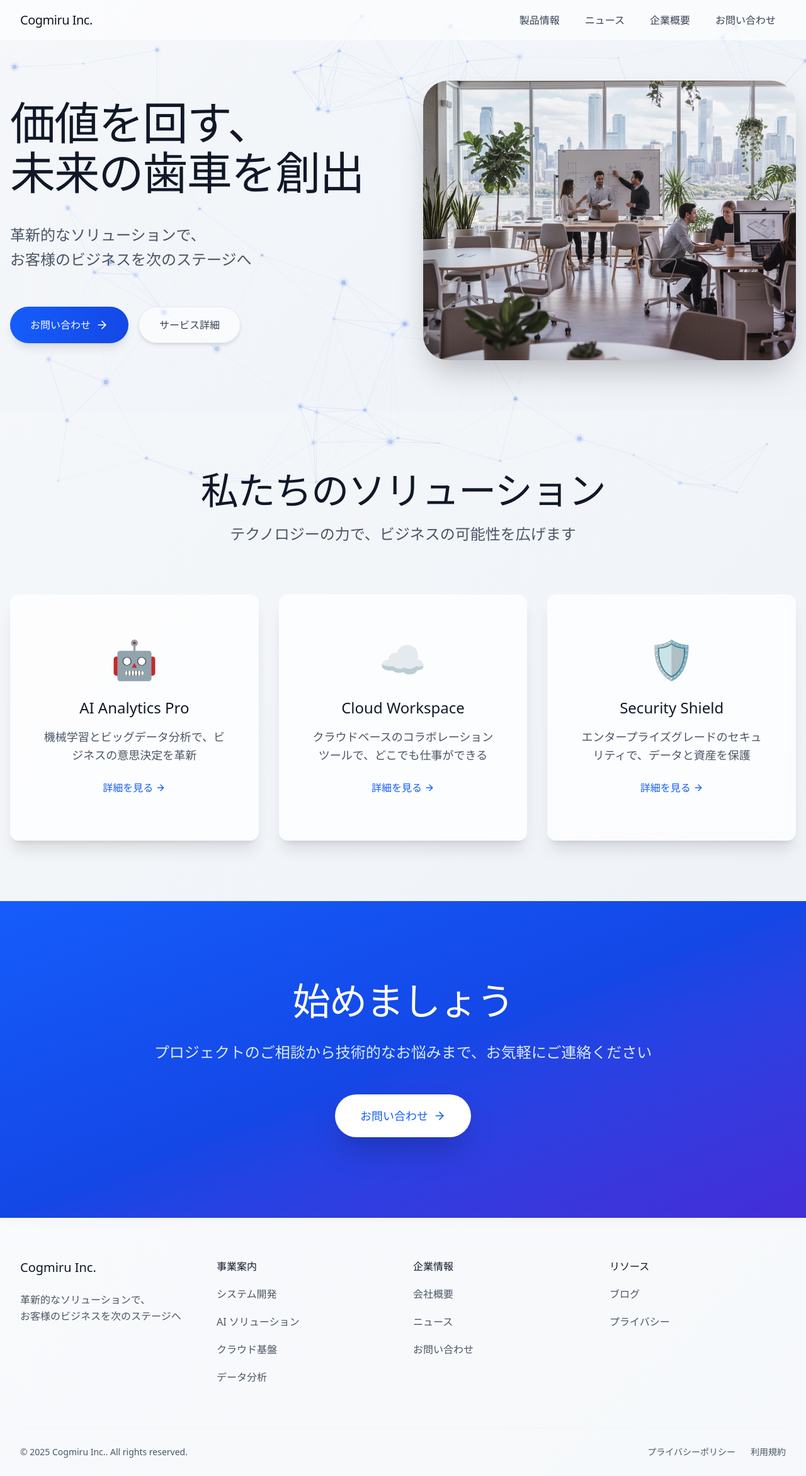
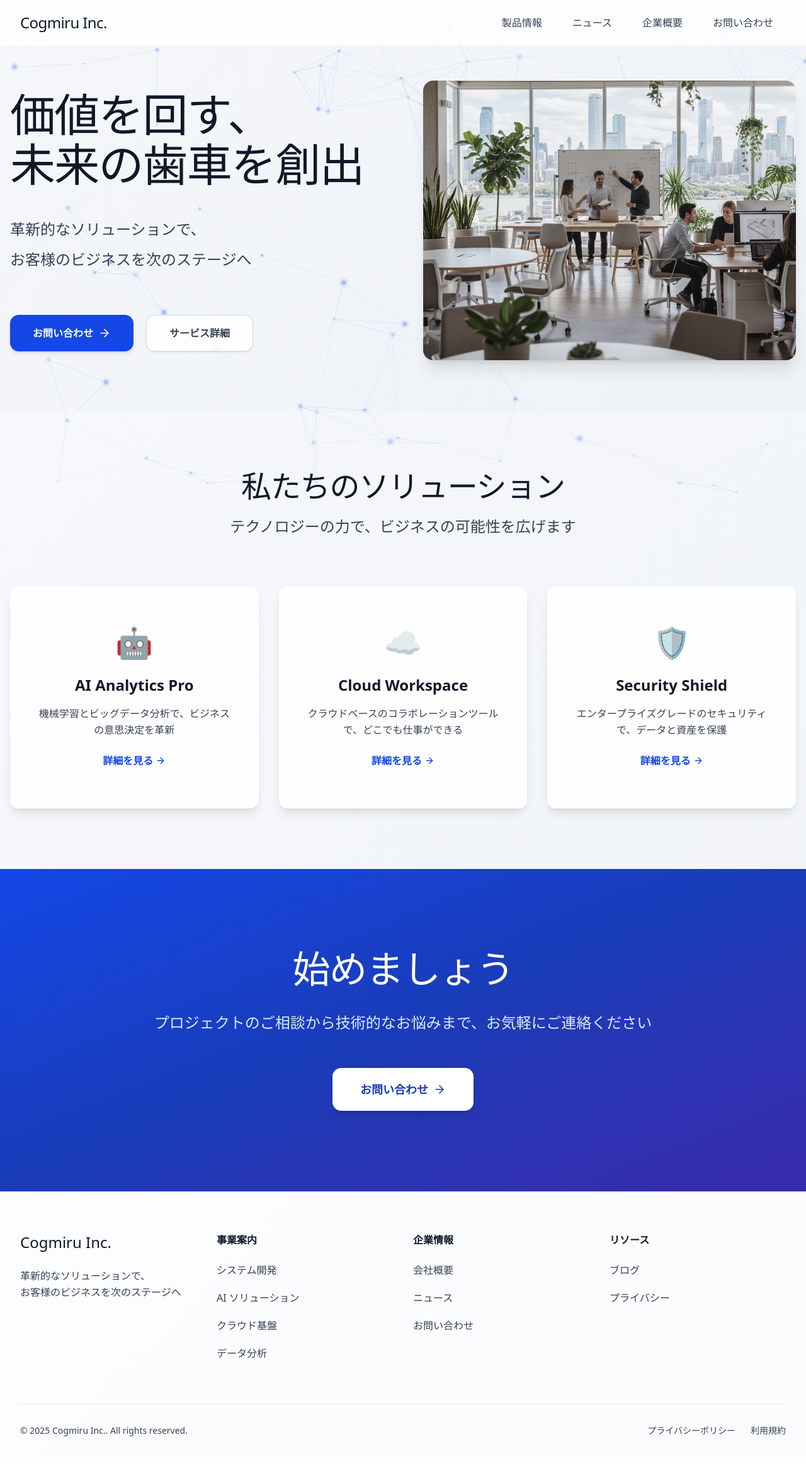
Before and after one commit to komekomeaaa/cope-du, a Next.js app: page / in a window 1280 px wide. Shown: the whole page at 63% size. After the commit the page ends 2314 px from the top, so only its background shows below. Built offline with nearby package versions, Linux system fonts and the light colour scheme.

Commit message:
ビジネス向けプロフェッショナルデザインに変更: 信頼感のある洗練されたUIに刷新

```diff
--- a/app/components/footer.tsx
+++ b/app/components/footer.tsx
@@ -30,35 +30,35 @@ export function Footer() {
   ]
 
   return (
-    <footer className="bg-white/60 border-t border-gray-100 backdrop-blur-sm">
+    <footer className="bg-white/80 border-t border-gray-200/80 backdrop-blur-md">
       <div className="max-w-7xl mx-auto px-4 sm:px-6 lg:px-8">
         {/* Main Footer Content */}
-        <div className="py-12 sm:py-16">
-          <div className="grid grid-cols-1 sm:grid-cols-2 lg:grid-cols-4 gap-8 sm:gap-10 lg:gap-8">
-            {/* Brand - Full width on mobile, col-span on larger screens */}
+        <div className="py-14 sm:py-16">
+          <div className="grid grid-cols-1 sm:grid-cols-2 lg:grid-cols-4 gap-10 sm:gap-12 lg:gap-8">
+            {/* Brand */}
             <div className="sm:col-span-2 lg:col-span-1">
-              <Link href="/" className="inline-block mb-4 sm:mb-6">
-                <span className="text-lg sm:text-xl font-normal text-gray-900">
+              <Link href="/" className="inline-block mb-5 sm:mb-6">
+                <span className="text-xl sm:text-2xl font-medium text-gray-900">
                   {siteConfig.company.name}
                 </span>
               </Link>
-              <p className="text-sm sm:text-base text-gray-600 font-light leading-relaxed max-w-xs whitespace-pre-line">
+              <p className="text-sm sm:text-base text-gray-700 font-normal leading-relaxed max-w-xs whitespace-pre-line">
                 {siteConfig.company.description}
               </p>
             </div>
 
-            {/* Footer Links - optimized for all screen sizes */}
+            {/* Footer Links */}
             {footerSections.map((section) => (
               <div key={section.title} className="min-w-0">
-                <h3 className="text-sm sm:text-base font-medium text-gray-900 mb-3 sm:mb-4">
+                <h3 className="text-sm sm:text-base font-semibold text-gray-900 mb-4 sm:mb-5">
                   {section.title}
                 </h3>
-                <ul className="space-y-2 sm:space-y-3">
+                <ul className="space-y-3">
                   {section.links.map((link) => (
                     <li key={link.name}>
                       <Link
                         href={link.href}
-                        className="text-sm sm:text-base text-gray-600 hover:text-gray-900 transition-colors font-light inline-block py-1 touch-manipulation"
+                        className="text-sm sm:text-base text-gray-700 hover:text-blue-700 transition-colors duration-300 font-normal inline-block py-1 touch-manipulation"
                       >
                         {link.name}
                       </Link>
@@ -70,22 +70,22 @@ export function Footer() {
           </div>
         </div>
 
-        {/* Bottom Bar - responsive layout */}
-        <div className="border-t border-gray-100 py-5 sm:py-6">
+        {/* Bottom Bar */}
+        <div className="border-t border-gray-200/80 py-6 sm:py-7">
           <div className="flex flex-col sm:flex-row justify-between items-center gap-3 sm:gap-4">
-            <p className="text-xs sm:text-sm text-gray-600 font-light text-center sm:text-left">
+            <p className="text-xs sm:text-sm text-gray-700 font-normal text-center sm:text-left">
               &copy; {new Date().getFullYear()} {siteConfig.company.name}. All rights reserved.
             </p>
             <div className="flex items-center gap-4 sm:gap-6 flex-wrap justify-center">
               <Link
                 href="#"
-                className="text-xs sm:text-sm text-gray-600 hover:text-gray-900 transition-colors font-light touch-manipulation py-1"
+                className="text-xs sm:text-sm text-gray-700 hover:text-blue-700 transition-colors duration-300 font-normal touch-manipulation py-1"
               >
                 プライバシーポリシー
               </Link>
               <Link
                 href="#"
-                className="text-xs sm:text-sm text-gray-600 hover:text-gray-900 transition-colors font-light touch-manipulation py-1"
+                className="text-xs sm:text-sm text-gray-700 hover:text-blue-700 transition-colors duration-300 font-normal touch-manipulation py-1"
               >
                 利用規約
               </Link>
--- a/app/components/header.tsx
+++ b/app/components/header.tsx
@@ -34,13 +34,13 @@ export function Header() {
   }
 
   return (
-    <header className={`fixed top-0 w-full z-50 transition-all duration-300 ${isScrolled ? 'bg-white/90 shadow-sm backdrop-blur-sm' : 'bg-white/60 backdrop-blur-sm'
+    <header className={`fixed top-0 w-full z-50 transition-all duration-400 ${isScrolled ? 'bg-white/95 shadow-md backdrop-blur-md' : 'bg-white/80 backdrop-blur-md'
       }`}>
       <div className="max-w-7xl mx-auto px-4 sm:px-6 lg:px-8">
-        <div className="flex justify-between items-center h-14 sm:h-16">
+        <div className="flex justify-between items-center h-16 sm:h-18">
           {/* Logo */}
           <Link href="/" className="flex items-center group min-w-0">
-            <span className="text-lg sm:text-xl font-normal text-gray-900 tracking-tight truncate">
+            <span className="text-xl sm:text-2xl font-medium text-gray-900 tracking-tight truncate">
               {siteConfig.company.name}
             </span>
           </Link>
@@ -51,23 +51,23 @@ export function Header() {
               <Link
                 key={item.name}
                 href={item.href}
-                className={`relative px-3 lg:px-4 py-2 text-sm lg:text-base rounded-lg transition-all ${isActive(item.href)
-                    ? 'text-gray-900 font-medium'
-                    : 'text-gray-700 hover:text-gray-900 hover:bg-gray-50'
+                className={`relative px-4 lg:px-5 py-2.5 text-sm lg:text-base font-medium rounded-lg transition-all duration-300 ${isActive(item.href)
+                  ? 'text-blue-700 bg-blue-50/80'
+                  : 'text-gray-700 hover:text-gray-900 hover:bg-gray-50/80'
                   }`}
               >
                 {item.name}
                 {isActive(item.href) && (
-                  <span className="absolute bottom-0 left-1/2 -translate-x-1/2 w-6 h-0.5 bg-blue-600 rounded-full"></span>
+                  <span className="absolute bottom-1 left-1/2 -translate-x-1/2 w-8 h-0.5 bg-blue-700 rounded-full"></span>
                 )}
               </Link>
             ))}
           </nav>
 
-          {/* Mobile menu button - increased touch target */}
+          {/* Mobile menu button */}
           <button
             onClick={() => setIsMenuOpen(!isMenuOpen)}
-            className="md:hidden p-3 text-gray-700 hover:bg-gray-100 rounded-lg transition-colors -mr-2"
+            className="md:hidden p-3 text-gray-700 hover:bg-gray-100/80 rounded-lg transition-all duration-300 -mr-2"
             aria-label={isMenuOpen ? 'メニューを閉じる' : 'メニューを開く'}
             aria-expanded={isMenuOpen}
           >
@@ -75,32 +75,32 @@ export function Header() {
           </button>
         </div>
 
-        {/* Mobile Navigation - optimized for all mobile sizes */}
+        {/* Mobile Navigation */}
         <div
           className={`md:hidden overflow-hidden transition-all duration-300 ease-in-out ${isMenuOpen ? 'max-h-96 opacity-100' : 'max-h-0 opacity-0'
             }`}
         >
-          <div className="py-3 sm:py-4 border-t border-gray-100">
+          <div className="py-3 sm:py-4 border-t border-gray-200/80">
             <nav className="space-y-1" role="navigation" aria-label="モバイルナビゲーション">
               {navigation.map((item, index) => (
                 <Link
                   key={item.name}
                   href={item.href}
-                  className={`relative block px-4 py-3.5 text-base sm:text-lg rounded-lg transition-all duration-300 touch-manipulation ${isActive(item.href)
-                      ? 'text-gray-900 bg-gray-50 font-medium'
-                      : 'text-gray-700 hover:bg-gray-50 active:bg-gray-100'
+                  className={`relative block px-4 py-3.5 text-base sm:text-lg font-medium rounded-xl transition-all duration-300 touch-manipulation ${isActive(item.href)
+                    ? 'text-blue-700 bg-blue-50/80'
+                    : 'text-gray-700 hover:bg-gray-50/80 active:bg-gray-100/80'
                     } ${isMenuOpen
                       ? 'translate-y-0 opacity-100'
                       : '-translate-y-2 opacity-0'
                     }`}
                   style={{
                     transitionDelay: isMenuOpen ? `${index * 50}ms` : '0ms',
-                    minHeight: '44px' // Accessibility: minimum touch target size
+                    minHeight: '44px'
                   }}
                   onClick={() => setIsMenuOpen(false)}
                 >
                   {isActive(item.href) && (
-                    <span className="absolute left-0 top-1/2 -translate-y-1/2 w-1 h-8 bg-blue-600 rounded-r-full"></span>
+                    <span className="absolute left-0 top-1/2 -translate-y-1/2 w-1 h-8 bg-blue-700 rounded-r-full"></span>
                   )}
                   <span className={isActive(item.href) ? 'ml-2' : ''}>
                     {item.name}
--- a/app/page.tsx
+++ b/app/page.tsx
@@ -36,35 +36,35 @@ export default function HomePage() {
                 : 'opacity-0 translate-y-10'
                 }`}
             >
-              <h1 className="text-5xl md:text-6xl lg:text-7xl font-light text-gray-900 leading-[1.1] tracking-tight whitespace-pre-line">
+              <h1 className="text-5xl md:text-6xl lg:text-7xl font-normal text-gray-900 leading-[1.1] tracking-tight whitespace-pre-line">
                 {siteConfig.company.tagline}
               </h1>
-              <p className="text-xl md:text-2xl text-gray-600 font-light leading-relaxed whitespace-pre-line">
+              <p className="text-xl md:text-2xl text-gray-700 font-normal leading-loose whitespace-pre-line">
                 {siteConfig.company.description}
               </p>
-              <div className="flex flex-col sm:flex-row gap-4 pt-4">
+              <div className="flex flex-col sm:flex-row gap-5 pt-6">
                 <Link
                   href="/contact"
-                  className="group inline-flex items-center justify-center px-8 py-4 text-base font-medium text-white bg-gradient-to-r from-blue-600 to-blue-700 rounded-full hover:from-blue-700 hover:to-blue-800 transition-all duration-300 shadow-lg hover:shadow-xl"
+                  className="group inline-flex items-center justify-center px-9 py-4 text-base font-semibold text-white bg-blue-700 hover:bg-blue-800 rounded-xl transition-all duration-400 shadow-md hover:shadow-lg"
                 >
                   お問い合わせ
                   <ArrowRight className="ml-2 h-5 w-5 group-hover:translate-x-1 transition-transform" />
                 </Link>
                 <Link
                   href="/services"
-                  className="inline-flex items-center justify-center px-8 py-4 text-base font-medium text-gray-700 bg-white/60 backdrop-blur-md rounded-full hover:bg-white/80 transition-all duration-300 border border-gray-200 shadow-md hover:shadow-lg"
+                  className="inline-flex items-center justify-center px-9 py-4 text-base font-semibold text-gray-700 bg-white/80 backdrop-blur-md hover:bg-white rounded-xl transition-all duration-400 border border-gray-300/80 shadow-sm hover:shadow-md"
                 >
                   サービス詳細
                 </Link>
               </div>
             </div>
             <div
-              className={`relative aspect-[4/3] rounded-[2.5rem] overflow-hidden shadow-2xl transition-all duration-1000 delay-300 ${heroAnimation.isVisible
+              className={`relative aspect-[4/3] rounded-2xl overflow-hidden shadow-xl transition-all duration-1000 delay-300 ${heroAnimation.isVisible
                 ? 'opacity-100 translate-x-0'
                 : 'opacity-0 translate-x-10'
                 }`}
             >
-              <div className="absolute inset-0 bg-gradient-to-br from-blue-600/10 to-purple-600/10 mix-blend-overlay z-10"></div>
+              <div className="absolute inset-0 bg-gradient-to-br from-blue-700/5 to-indigo-700/5 mix-blend-overlay z-10"></div>
               <Image
                 src="/creative_office_workspace_1763650589536.png"
                 alt="Cogmiru Inc. Workspace"
@@ -77,8 +77,8 @@ export default function HomePage() {
         </div>
       </section>
 
-      {/* Feature Cards - Premium Design */}
-      <section className="py-24 px-4 bg-white/20 backdrop-blur-sm">
+      {/* Feature Cards */}
+      <section className="py-24 px-4 bg-white/30 backdrop-blur-sm">
         <div className="max-w-7xl mx-auto">
           <div
             ref={featuresAnimation.ref}
@@ -87,10 +87,10 @@ export default function HomePage() {
               : 'opacity-0 translate-y-10'
               }`}
           >
-            <h2 className="text-4xl md:text-5xl lg:text-6xl font-light text-gray-900 mb-6 tracking-tight">
+            <h2 className="text-4xl md:text-5xl font-medium text-gray-900 mb-6 tracking-tight">
               私たちのソリューション
             </h2>
-            <p className="text-xl md:text-2xl text-gray-600 font-light max-w-3xl mx-auto">
+            <p className="text-xl md:text-2xl text-gray-700 font-normal max-w-3xl mx-auto">
               テクノロジーの力で、ビジネスの可能性を広げます
             </p>
           </div>
@@ -99,7 +99,7 @@ export default function HomePage() {
             {highlights.map((item, index) => (
               <Link key={index} href={item.link}>
                 <Card
-                  className={`group border-0 shadow-xl hover:shadow-2xl transition-all duration-500 overflow-hidden bg-white/70 backdrop-blur-md h-full hover:-translate-y-2 ${featuresAnimation.isVisible
+                  className={`group border-0 shadow-lg hover:shadow-xl transition-all duration-400 overflow-hidden bg-white/80 backdrop-blur-md h-full hover:-translate-y-1 ${featuresAnimation.isVisible
                     ? 'opacity-100 translate-y-0'
                     : 'opacity-0 translate-y-10'
                     }`}
@@ -107,15 +107,15 @@ export default function HomePage() {
                     transitionDelay: featuresAnimation.isVisible ? `${index * 150}ms` : '0ms'
                   }}
                 >
-                  <CardContent className="p-12 text-center">
-                    <div className="text-6xl mb-8 transform group-hover:scale-110 transition-transform duration-300">{item.icon}</div>
-                    <h3 className="text-2xl font-medium text-gray-900 mb-4">
+                  <CardContent className="p-10 text-center">
+                    <div className="text-5xl mb-7 transform group-hover:scale-105 transition-transform duration-400">{item.icon}</div>
+                    <h3 className="text-2xl font-semibold text-gray-900 mb-4">
                       {item.title}
                     </h3>
-                    <p className="text-gray-600 font-light leading-relaxed mb-6 text-lg">
+                    <p className="text-gray-700 font-normal leading-relaxed mb-6 text-base">
                       {item.description}
                     </p>
-                    <div className="inline-flex items-center text-blue-600 font-medium group-hover:gap-2 transition-all">
+                    <div className="inline-flex items-center text-blue-700 font-semibold group-hover:gap-2 transition-all">
                       詳細を見る
                       <ArrowRight className="ml-1 h-4 w-4 group-hover:translate-x-1 transition-transform" />
                     </div>
@@ -127,8 +127,8 @@ export default function HomePage() {
         </div>
       </section>
 
-      {/* CTA Section - Premium */}
-      <section className="py-32 px-4 bg-gradient-to-br from-blue-600 via-blue-700 to-indigo-700 relative overflow-hidden">
+      {/* CTA Section */}
+      <section className="py-32 px-4 bg-gradient-to-br from-blue-700 via-blue-800 to-indigo-800 relative overflow-hidden">
         <div className="absolute inset-0 bg-grid-white/[0.05] bg-[size:20px_20px]"></div>
         <div
           ref={ctaAnimation.ref}
@@ -137,15 +137,15 @@ export default function HomePage() {
             : 'opacity-0 translate-y-10'
             }`}
         >
-          <h2 className="text-4xl md:text-5xl lg:text-6xl font-light text-white mb-8 tracking-tight">
+          <h2 className="text-4xl md:text-5xl lg:text-6xl font-medium text-white mb-8 tracking-tight">
             始めましょう
           </h2>
-          <p className="text-xl md:text-2xl text-blue-100 font-light mb-12 leading-relaxed">
+          <p className="text-xl md:text-2xl text-blue-100 font-normal mb-12 leading-loose">
             プロジェクトのご相談から技術的なお悩みまで、お気軽にご連絡ください
           </p>
           <Link
             href="/contact"
-            className="group inline-flex items-center justify-center px-10 py-5 text-lg font-medium text-blue-600 bg-white rounded-full hover:bg-gray-50 transition-all duration-300 shadow-2xl hover:shadow-3xl hover:scale-105"
+            className="group inline-flex items-center justify-center px-11 py-5 text-lg font-semibold text-blue-800 bg-white rounded-xl hover:bg-blue-50 transition-all duration-400 shadow-lg hover:shadow-xl"
           >
             お問い合わせ
             <ArrowRight className="ml-2 h-5 w-5 group-hover:translate-x-1 transition-transform" />
```
Also changed, not shown: app/about/page.tsx (+20 -20 lines), app/contact/page.tsx (+11 -10 lines), app/services/page.tsx (+14 -14 lines).
